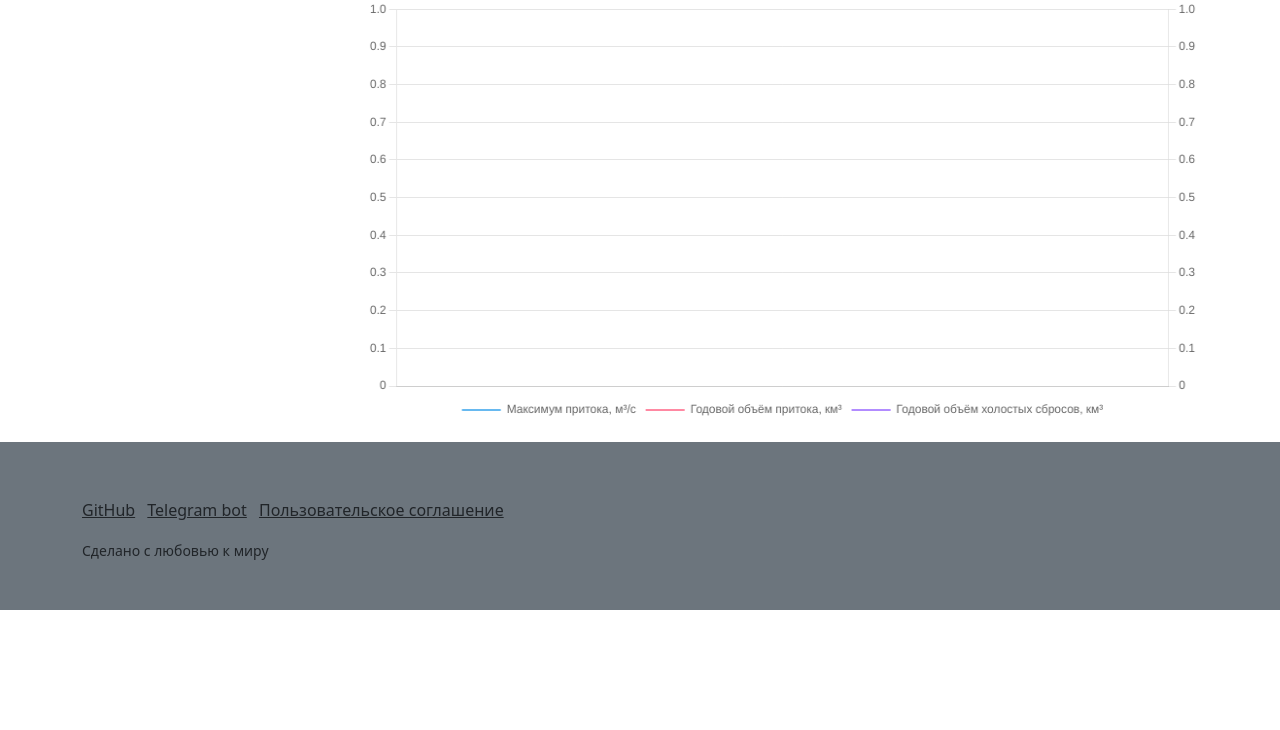
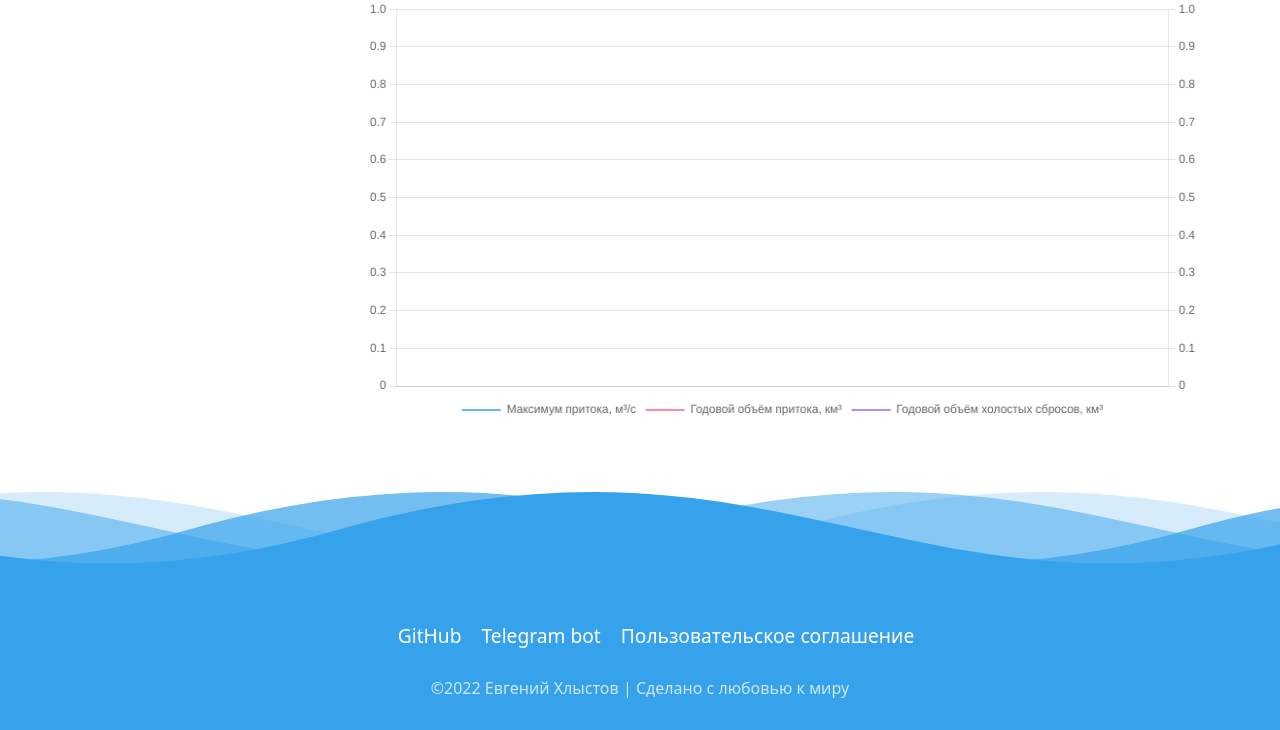
Before and after one commit to hlystovea/reservoirs_web, a Django app: page / in a window 1280 px wide. Shown: the part 933-1663 px from the top of the page. Before the commit the page ends 1543 px from the top, so only its background shows below. Run offline with Django 4.2, Linux system fonts and the light colour scheme; data that the repository does not hold is empty; parts of the project's set-up code (start-up, migrations or seed data) failed here and were passed over; some libraries are stand-ins or nearby versions.

Commit message:
Style: add waves to the footer

```diff
--- /dev/null
+++ b/web/assets/css/style.css
@@ -0,0 +1,102 @@
+.footer {
+  position: relative;
+  width: 100%;
+  background: rgba(54, 162, 235, 1);
+  min-height: 120px;
+  margin-top: 150px;
+  padding: 20px 50px;
+  display: flex;
+  justify-content: center;
+  align-items: center;
+  flex-direction: column;
+}
+
+.footer-menu {
+  position: relative;
+  display: flex;
+  justify-content: center;
+  align-items: center;
+  margin: 10px 0;
+  flex-wrap: wrap;
+}
+
+.footer-menu-item {
+  list-style: none;
+}
+
+.footer-menu a {
+  font-size: 1.2rem;
+  color: #fff;
+  margin: 0 10px;
+  display: inline-block;
+  text-decoration: none;
+  font-weight: 300;
+}
+
+.footer-menu a:hover {
+  text-decoration: underline;
+}
+
+.footer p {
+  color: #fff;
+  margin: 15px 0 10px 0;
+  font-size: 1rem;
+  font-weight: 300;
+  opacity: 0.75;
+}
+
+.wave {
+  position: absolute;
+  top: -100px;
+  left: 0;
+  width: 100%;
+  height: 100px;
+  background: url("/static/img/wave.svg");
+  background-size: 1000px 100px;
+}
+
+.wave#wave1 {
+  z-index: 1000;
+  opacity: 1;
+  bottom: 0;
+  animation: animateWaves 4s linear infinite;
+}
+
+.wave#wave2 {
+  z-index: 999;
+  opacity: 0.5;
+  bottom: 10px;
+  animation: animate 4s linear infinite !important;
+}
+
+.wave#wave3 {
+  z-index: 1000;
+  opacity: 0.2;
+  bottom: 15px;
+  animation: animateWaves 3s linear infinite;
+}
+
+.wave#wave4 {
+  z-index: 999;
+  opacity: 0.7;
+  bottom: 20px;
+  animation: animate 3s linear infinite;
+}
+
+@keyframes animateWaves {
+  0% {
+    background-position-x: 1000px;
+  }
+  100% {
+    background-positon-x: 0px;
+  }
+}
+
+@keyframes animate {
+  0% {
+    background-position-x: -1000px;
+  }
+  100% {
+    background-positon-x: 0px;
+  }
+}
--- a/web/templates/base.html
+++ b/web/templates/base.html
@@ -8,6 +8,7 @@
   <!-- Загрузка статики -->
   {% load static %}
   <link rel="stylesheet" href="{% static 'css/bootstrap.min.css' %}">
+  <link rel="stylesheet" href="{% static 'css/style.css' %}">
   <link rel="icon" href="{% static 'favicon.ico' %}" type="image/x-icon">
   <script src="{% static 'js/bootstrap.min.js' %}"></script>
   <script src="{% static 'js/utils.js' %}"></script>
--- a/web/templates/includes/footer.html
+++ b/web/templates/includes/footer.html
@@ -1,13 +1,20 @@
-<footer class="bg-secondary mt-auto p-5">
-  <div class="container">
-    <ul class="list-inline pl-0 mb-3 mt-2">
-      <li class="list-inline-item ml-3"><a class="link-dark" target="_blank" rel="noreferrer nofollow"
-          href="https://github.com/hlystovea/reservoirs_web">GitHub</a></li>
-      <li class="list-inline-item ml-3"><a class="link-dark" target="_blank" rel="noreferrer nofollow"
-          href="https://t.me/reservoirs_bot">Telegram bot</a></li>
-      <li class="list-inline-item ml-3"><a class="link-dark" data-bs-toggle="modal"
-          href="#agreementModal">Пользовательское соглашение</a></li>
+<footer class="footer">
+    <div class="waves">
+      <div class="wave" id="wave1"></div>
+      <div class="wave" id="wave2"></div>
+      <div class="wave" id="wave3"></div>
+      <div class="wave" id="wave4"></div>
+    </div>
+    <ul class="footer-menu">
+      <li class="footer-menu-item">
+        <a target="_blank" rel="noreferrer nofollow" href="https://github.com/hlystovea/reservoirs_web">GitHub</a>
+      </li>
+      <li class="footer-menu-item">
+        <a target="_blank" rel="noreferrer nofollow" href="https://t.me/reservoirs_bot">Telegram bot</a>
+      </li>
+      <li class="footer-menu-item">
+        <a data-bs-toggle="modal" href="#agreementModal">Пользовательское соглашение</a>
+      </li>
     </ul>
-    <small class='text-dark'>Сделано с любовью к миру</small>
-  </div>
+    <p>©2022 Евгений Хлыстов | Сделано с любовью к миру</p>
 </footer>
```
Also changed, not shown: web/assets/img/wave.svg (added).
